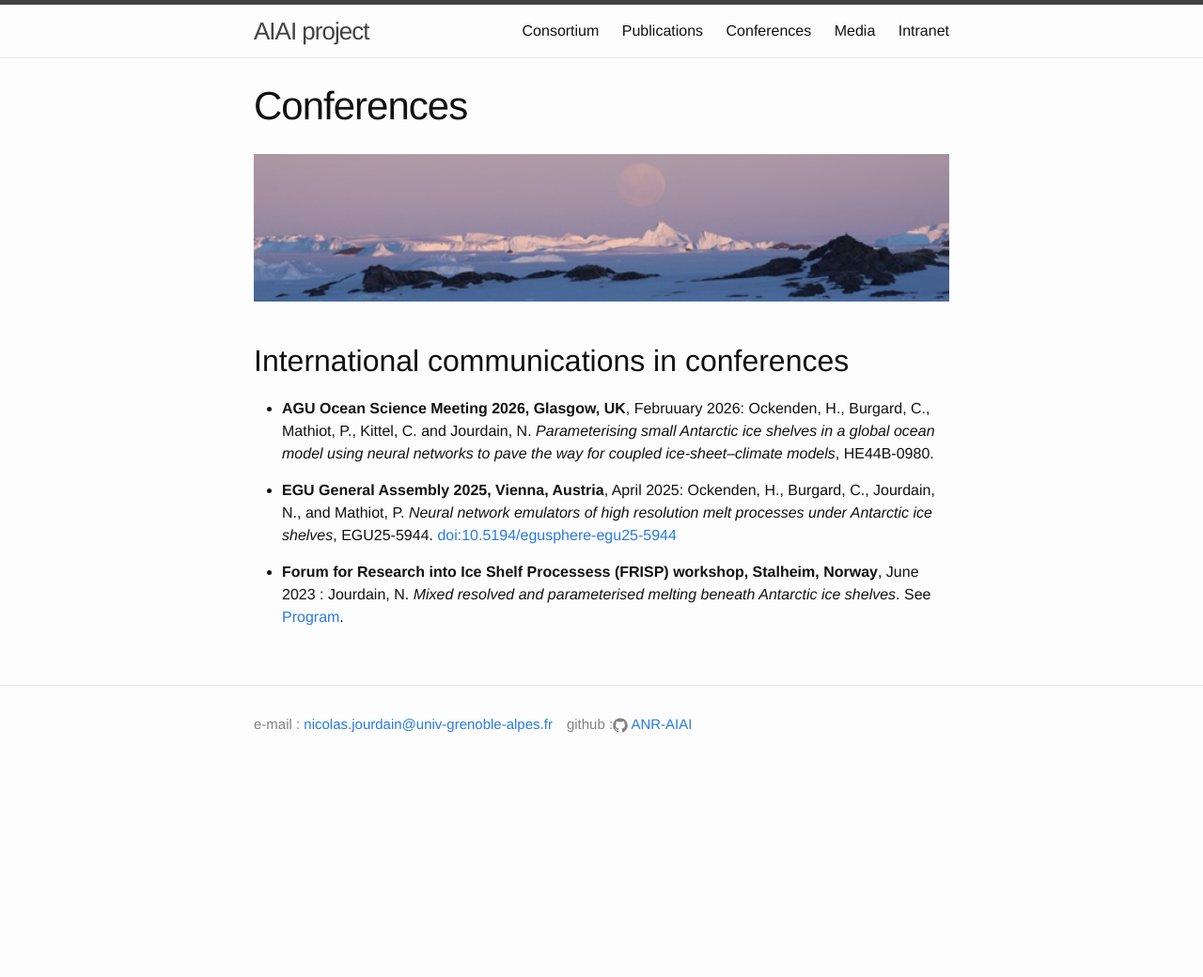
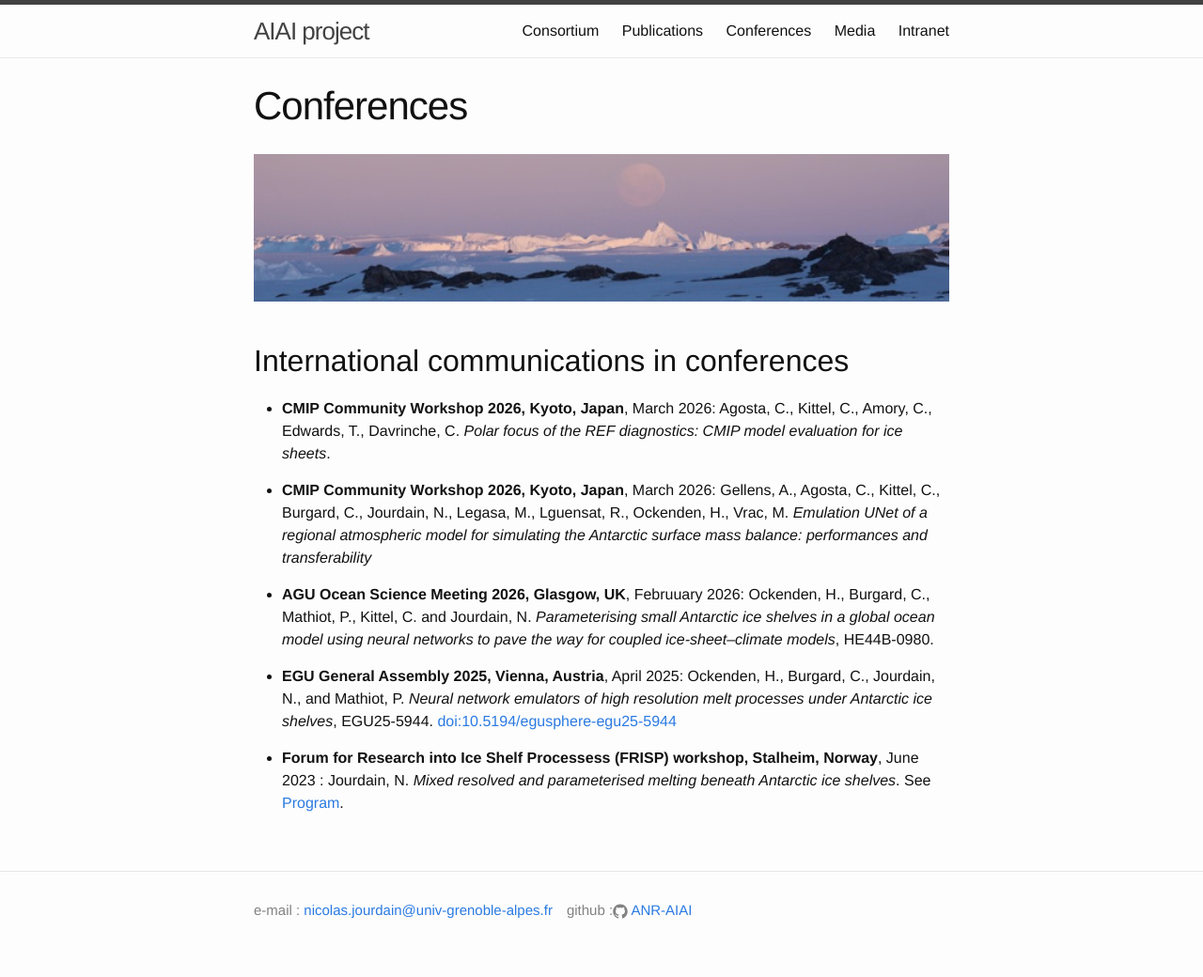
Before and after one commit to ANR-AIAI/ANR-AIAI.github.io, a Jekyll site: the page built from conferences.md, in a window 1280 px wide. Shown: the whole page at 94% size. Built offline with Jekyll 4.4.1, drawn with Linux system fonts in a browser that asks for light colours; before the commit the page ends 900 px from its top, so only the background shows below that.

Commit message:
update confs

```diff
--- a/conferences.md
+++ b/conferences.md
@@ -12,6 +12,10 @@ permalink: /conferences/
 
 ## International communications in conferences
 
+* **CMIP Community Workshop 2026, Kyoto, Japan**, March 2026: Agosta, C., Kittel, C., Amory, C., Edwards, T., Davrinche, C. *Polar focus of the REF diagnostics: CMIP model evaluation for ice sheets*.
+
+* **CMIP Community Workshop 2026, Kyoto, Japan**, March 2026: Gellens, A., Agosta, C., Kittel, C., Burgard, C., Jourdain, N., Legasa, M., Lguensat, R., Ockenden, H., Vrac, M. *Emulation UNet of a regional atmospheric model for simulating the Antarctic surface mass balance: performances and transferability*
+
 * **AGU Ocean Science Meeting 2026, Glasgow, UK**, Februuary 2026: Ockenden, H., Burgard, C., Mathiot, P., Kittel, C. and Jourdain, N. *Parameterising small Antarctic ice shelves in a global ocean model using neural networks to pave the way for coupled ice-sheet–climate models*, HE44B-0980.
 
 * **EGU General Assembly 2025, Vienna, Austria**, April 2025: Ockenden, H., Burgard, C., Jourdain, N., and Mathiot, P. *Neural network emulators of high resolution melt processes under Antarctic ice shelves*, EGU25-5944. [doi:10.5194/egusphere-egu25-5944](https://doi.org/10.5194/egusphere-egu25-5944)
```
